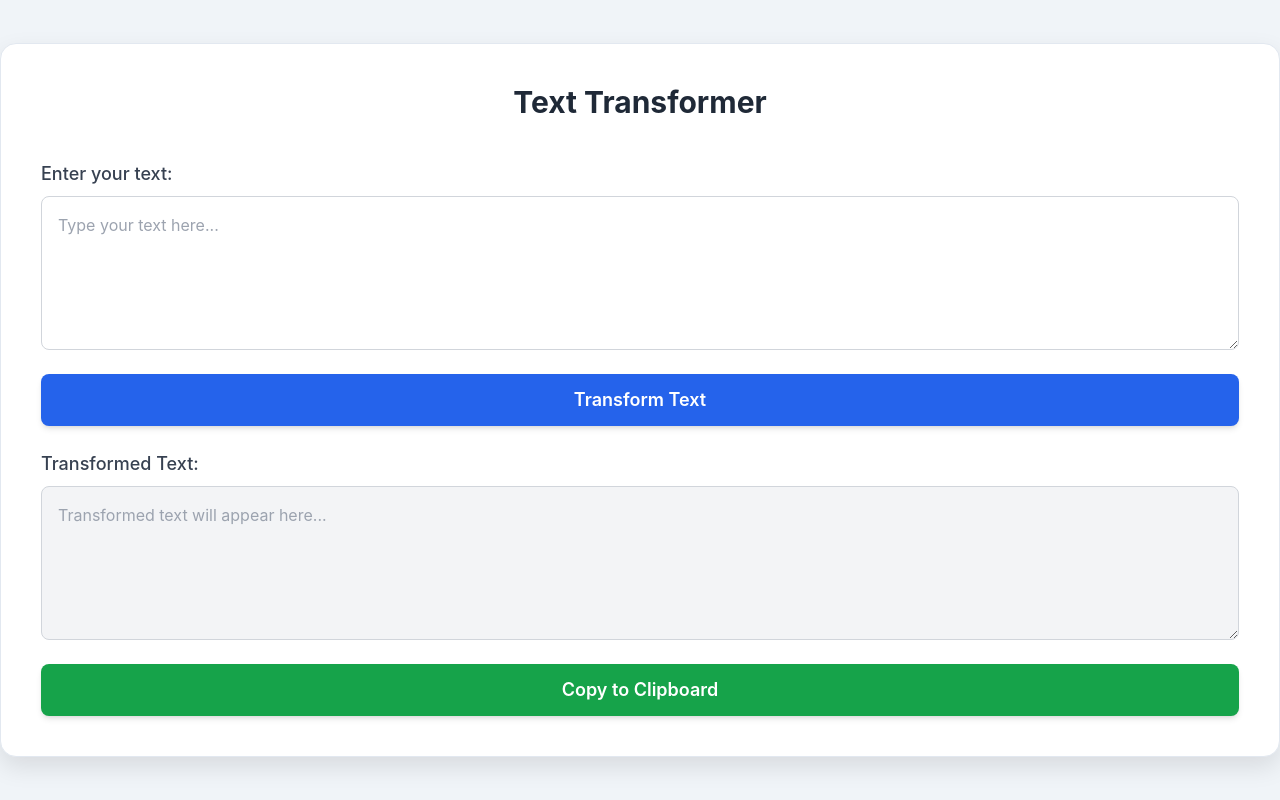
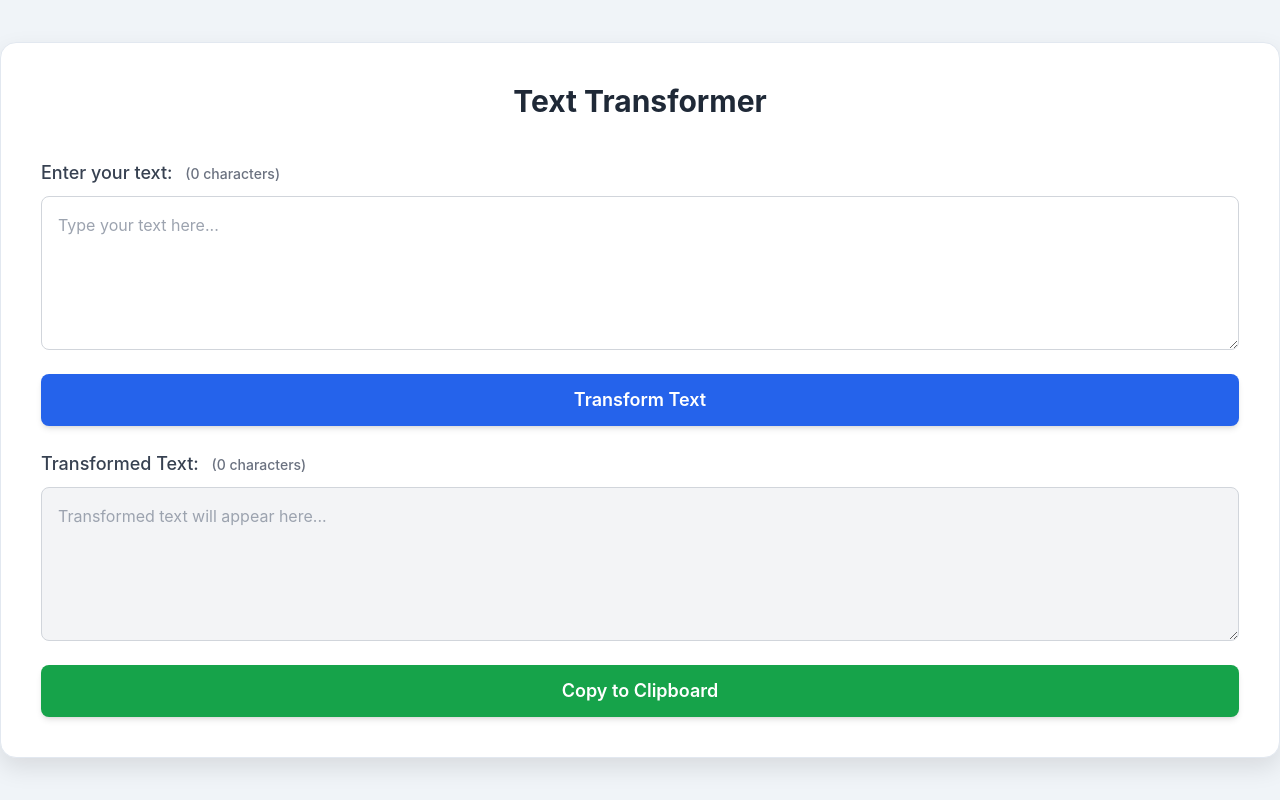
Before and after one commit to Meruem03/text_transformer, a plain HTML site: page index.html in a window 1280 px wide. Drawn offline with nearby package versions, Linux system fonts and the light colour scheme.

Commit message:
Update index.html
added character counter

```diff
--- a/index.html
+++ b/index.html
@@ -38,6 +38,11 @@
             transform: translateY(-2px); /* Slight lift on hover */
             box-shadow: 0 5px 15px rgba(0, 0, 0, 0.2); /* Enhanced shadow on hover */
         }
+        .char-counter {
+            font-size: 0.875rem; /* Small text size */
+            color: #6b7280; /* Gray text color */
+            margin-left: 0.5rem; /* Space from the label */
+        }
     </style>
 </head>
 <body>
@@ -45,7 +50,10 @@
         <h1 class="text-3xl font-bold text-gray-800 mb-4">Text Transformer</h1>
 
         <div class="flex flex-col items-start w-full">
-            <label for="inputText" class="text-lg font-medium text-gray-700 mb-2">Enter your text:</label>
+            <label for="inputText" class="text-lg font-medium text-gray-700 mb-2">
+                Enter your text:
+                <span id="inputCharCount" class="char-counter">(0 characters)</span>
+            </label>
             <textarea
                 id="inputText"
                 class="w-full p-4 border border-gray-300 rounded-lg focus:ring-blue-500 focus:border-blue-500 text-gray-800 outline-none"
@@ -62,7 +70,10 @@
         </button>
 
         <div class="flex flex-col items-start w-full mt-6">
-            <label for="outputText" class="text-lg font-medium text-gray-700 mb-2">Transformed Text:</label>
+            <label for="outputText" class="text-lg font-medium text-gray-700 mb-2">
+                Transformed Text:
+                <span id="outputCharCount" class="char-counter">(0 characters)</span>
+            </label>
             <textarea
                 id="outputText"
                 class="w-full p-4 border border-gray-300 rounded-lg bg-gray-100 text-gray-800 cursor-not-allowed outline-none"
@@ -91,6 +102,8 @@
         const outputTextElement = document.getElementById('outputText');
         const copyButton = document.getElementById('copyButton');
         const messageBox = document.getElementById('messageBox');
+        const inputCharCount = document.getElementById('inputCharCount');
+        const outputCharCount = document.getElementById('outputCharCount');
 
         /**
          * Shows a temporary message in the message box.
@@ -118,6 +131,16 @@
         }
 
         /**
+         * Updates the character count for a given textarea and display element.
+         * @param {HTMLTextAreaElement} textarea - The textarea element.
+         * @param {HTMLElement} countElement - The span element to display the count.
+         */
+        function updateCharCount(textarea, countElement) {
+            const count = textarea.value.length;
+            countElement.textContent = `(${count} characters)`;
+        }
+
+        /**
          * Transforms the input text by lowercasing it and replacing spaces/periods with hyphens.
          */
         function transformText() {
@@ -140,6 +163,7 @@
 
 
             outputTextElement.value = transformedText;
+            updateCharCount(outputTextElement, outputCharCount); // Update output count after transformation
             showMessage("Text transformed successfully!", "success");
         }
 
@@ -174,6 +198,10 @@
         transformButton.addEventListener('click', transformText);
         copyButton.addEventListener('click', copyToClipboard);
 
+        // Add input event listeners for character counters
+        inputTextElement.addEventListener('input', () => updateCharCount(inputTextElement, inputCharCount));
+        outputTextElement.addEventListener('input', () => updateCharCount(outputTextElement, outputCharCount)); // Though readonly, good practice for consistency
+
         // Optional: Transform on 'Enter' key press in the input text area
         inputTextElement.addEventListener('keypress', (event) => {
             if (event.key === 'Enter') {
@@ -181,6 +209,12 @@
                 transformText();
             }
         });
+
+        // Initial character count update on page load
+        window.addEventListener('load', () => {
+            updateCharCount(inputTextElement, inputCharCount);
+            updateCharCount(outputTextElement, outputCharCount);
+        });
     </script>
 </body>
 </html>
```
